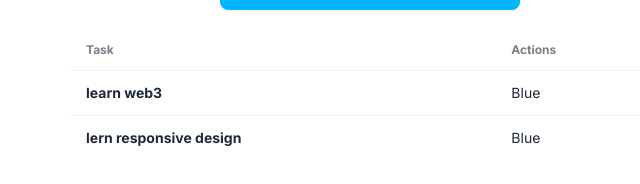
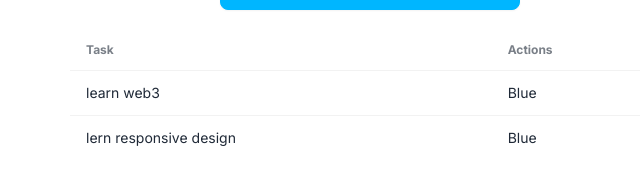
Before and after one commit to Tausif4171/nextjs-todo-app, a Next.js app: page / in a window 1280 px wide. Shown: the part 120-304 px from the top of the page, without its empty margins (270-910 px from the left). Built offline with nearby package versions, Linux system fonts and the light colour scheme; data requests are answered from the project's data file.

Commit message:
fetch todos dummy data in frontend

```diff
--- /dev/null
+++ b/app/components/TodoItem.tsx
@@ -0,0 +1,13 @@
+import { ITodo } from '@/types/tasks'
+import React from 'react'
+
+function TodoItem({ item }: { item: ITodo }) {
+    return (
+        <>  <tr key={item.id}>
+            <td>{item.name}</td>
+            <td>Blue</td>
+        </tr></>
+    )
+}
+
+export default TodoItem
--- a/app/components/TodoList.tsx
+++ b/app/components/TodoList.tsx
@@ -1,6 +1,7 @@
 import getTodo from '@/api'
 import { ITodo } from '@/types/tasks';
 import React from 'react'
+import TodoItem from './TodoItem';
 
 async function TodoList() {
     const data = await getTodo();
@@ -18,10 +19,7 @@ async function TodoList() {
                     {data.map((item: ITodo) => {
                         return (
                             <>
-                                <tr key={item.id}>
-                                    <th>{item.name}</th>
-                                    <td>Blue</td>
-                                </tr>
+                                <TodoItem item={item} />
                             </>
                         )
                     })}
```
